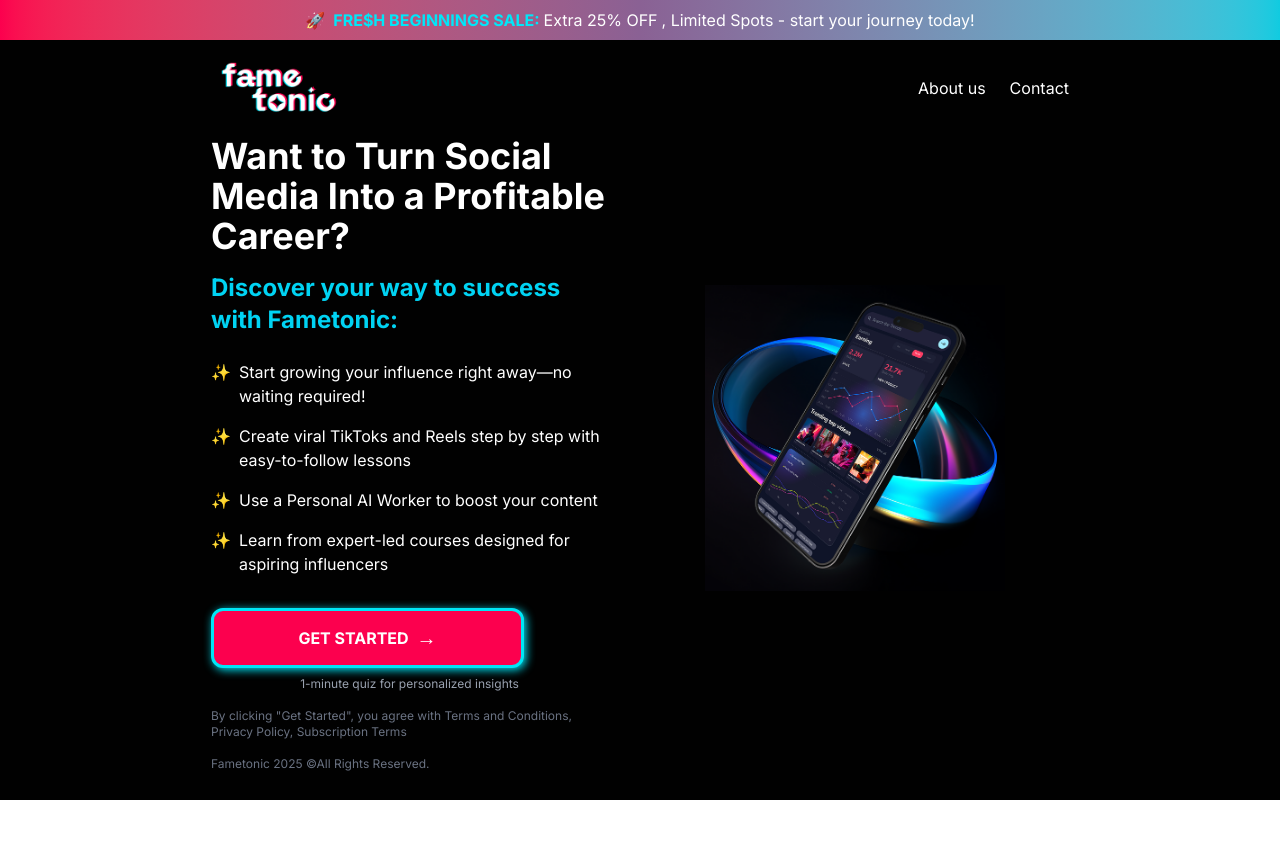
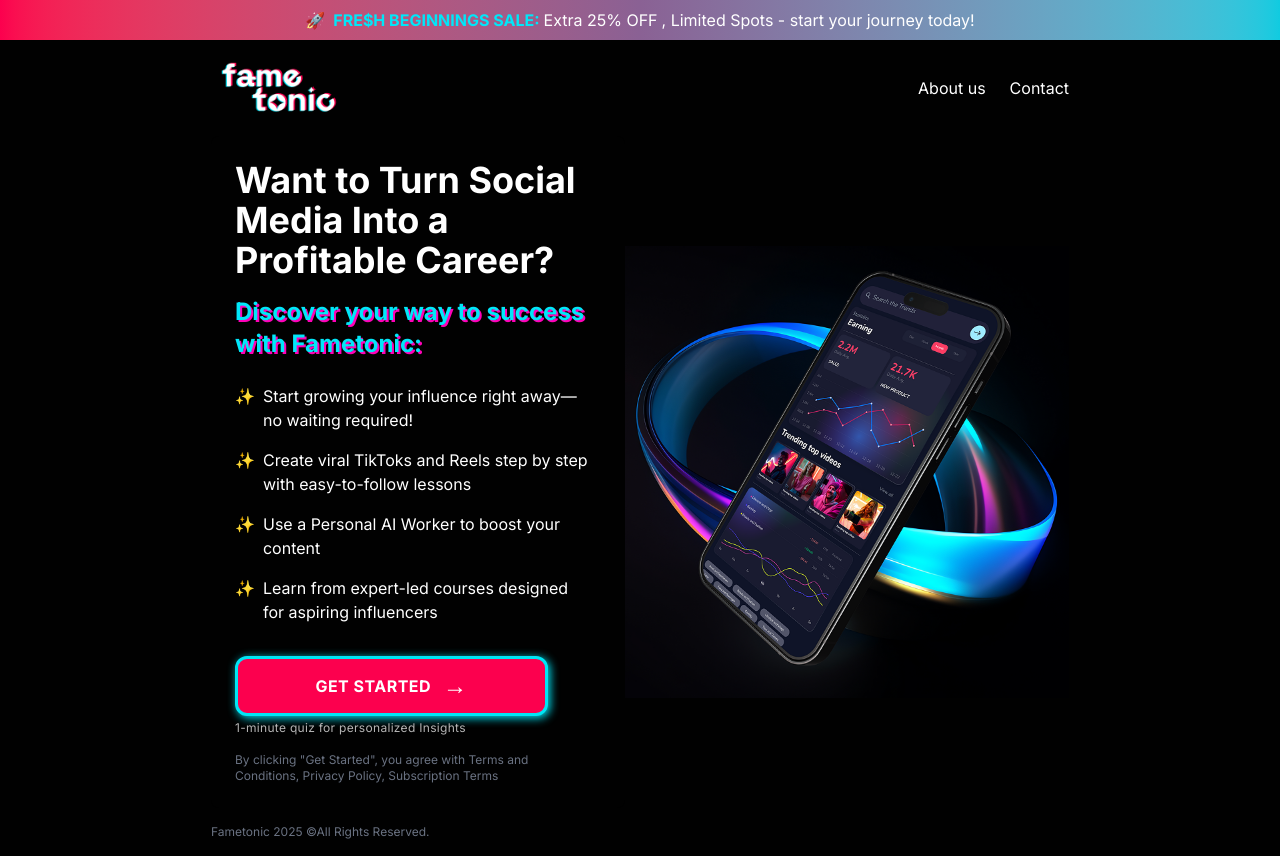
Before and after one commit to Arif-Ur-Rahman/netzet, a Next.js app: page / in a window 1280 px wide. Before the commit the page ends 800 px from the top, so only its background shows below. Built offline with nearby package versions, Linux system fonts and the light colour scheme.

Commit message:
Ham Burger Menu

```diff
--- a/app/page.tsx
+++ b/app/page.tsx
@@ -12,20 +12,25 @@
             <span className="font-bold text-[#00e7f9]">
               FRE$H BEGINNINGS SALE:
             </span>
-      <span className="md:hidden font-bold text-[#00e7f9]">Extra 25% OFF</span>
+            <span className="md:hidden font-bold text-[#00e7f9]">
+              Extra 25% OFF
+            </span>
           </span>
           <span className="hidden md:inline text-white ml-1">
             Extra 25% OFF
           </span>
           <span className="text-white md:ml-1">
-      <span className="hidden md:inline">, </span>Limited Spots - start your journey today!
+            <span className="hidden md:inline">, </span>Limited Spots - start
+            your journey today!
           </span>
         </p>
       </div>
 
       {/* Header */}
-      <header className="container mx-auto px-4 md:px-[211px] py-4 flex justify-between items-center">
-        <div className="flex-1">
+      <header className="w-full px-4 md:px-[211px] py-4">
+        <div className="flex items-center justify-between md:justify-start">
+          {/* Mobile Centered Logo */}
+          <div className="absolute left-1/2 -translate-x-1/2 md:relative md:translate-x-0 md:left-0 md:flex-1">
             <Image
               src="/logo.png"
               alt="Fametonic"
@@ -34,8 +39,13 @@
               className="w-32 md:w-36"
             />
           </div>
-        <nav className="hidden md:flex space-x-6">
-          <Link href="#about" className="hover:text-cyan-400 transition-colors">
+
+          {/* Desktop Nav */}
+          <nav className="hidden md:flex flex-1 justify-end space-x-6">
+            <Link
+              href="#about"
+              className="hover:text-cyan-400 transition-colors"
+            >
               About us
             </Link>
             <Link
@@ -45,13 +55,15 @@
               Contact
             </Link>
           </nav>
-        <button className="md:hidden">
+
+          {/* Mobile Hamburger */}
+          <button className="md:hidden relative z-10">
             <svg
               xmlns="http://www.w3.org/2000/svg"
               fill="none"
               viewBox="0 0 24 24"
               stroke="currentColor"
-            className="w-6 h-6"
+              className="w-6 h-6 text-white"
             >
               <path
                 strokeLinecap="round"
@@ -61,57 +73,58 @@
               />
             </svg>
           </button>
+        </div>
       </header>
 
       {/* Hero Section */}
-      <section className="container mx-auto px-4 md:px-[211px] py-4 md:py-0 flex flex-col-reverse md:flex-row items-center">
-        {/* Left Text Section */}
-        <div className="md:w-1/2 mb-8 md:mb-0 md:pr-8 text-center md:text-left">
+      <section className="container mx-auto px-4 md:px-[211px] py-4 md:py-0 relative">
+        <div className="flex flex-col-reverse md:flex-row items-center">
+          {/* Left Text Section - Now with absolute positioning on desktop */}
+          <div className="md:w-[55%] mb-8 md:mb-0 md:pr-8 text-center md:text-left relative z-10 md:bg-transparent md:backdrop-blur-sm md:rounded-lg md:p-6">
             <h1 className="text-2xl md:text-4xl font-bold mb-4">
               Want to Turn Social Media Into a Profitable Career?
             </h1>
-          <h2 className="text-lg md:text-2xl font-bold mb-6">
-            <span className="text-cyan-400">Discover your way to success</span>
-            <br />
-            <span className="text-cyan-400">with Fametonic:</span>
+            <h2 className="text-4xl md:text-2xl font-bold mb-6">
+              <span className="block text-[color:#00E7F9] drop-shadow-[2px_2px_0_#FF00B8]">
+                Discover your way to success
+              </span>
+              <span className="block text-[color:#00E7F9] drop-shadow-[2px_2px_0_#FF00B8]">
+                with Fametonic:
+              </span>
             </h2>
 
             <ul className="space-y-4 mb-8 text-sm md:text-base">
-            <li className="flex items-start justify-center md:justify-start">
+              {[
+                "Start growing your influence right away—no waiting required!",
+                "Create viral TikToks and Reels step by step with easy-to-follow lessons",
+                "Use a Personal AI Worker to boost your content",
+                "Learn from expert-led courses designed for aspiring influencers",
+              ].map((item, index) => (
+                <li
+                  key={index}
+                  className="flex items-start justify-center md:justify-start"
+                >
                   <span className="text-yellow-400 mr-2">✨</span>
-              <span>
-                Start growing your influence right away—no waiting required!
-              </span>
+                  <span>{item}</span>
                 </li>
-            <li className="flex items-start justify-center md:justify-start">
-              <span className="text-yellow-400 mr-2">✨</span>
-              <span>
-                Create viral TikToks and Reels step by step with easy-to-follow
-                lessons
-              </span>
-            </li>
-            <li className="flex items-start justify-center md:justify-start">
-              <span className="text-yellow-400 mr-2">✨</span>
-              <span>Use a Personal AI Worker to boost your content</span>
-            </li>
-            <li className="flex items-start justify-center md:justify-start">
-              <span className="text-yellow-400 mr-2">✨</span>
-              <span>
-                Learn from expert-led courses designed for aspiring influencers
-              </span>
-            </li>
+              ))}
             </ul>
 
+            <div className="flex flex-col items-center md:items-start">
               <button
-            className="bg-[#FC004E] text-white font-bold py-3 px-8 rounded-xl flex items-center justify-center w-full md:w-[313px] md:h-[60px] border-[3px] border-[#00E6F6]"
-            style={{ boxShadow: "2px 2px 10px 0px #00E7F9" }}
+                className="bg-[#FC004E] text-white font-bold py-3 px-8 rounded-xl flex items-center justify-center w-full md:w-[313px] md:h-[60px] border-[3px] border-[#00E6F6] font-Figtree hover:brightness-110 transition-all"
+                style={{
+                  boxShadow: "2px 2px 10px 0px #00E7F9",
+                  letterSpacing: "0.5px",
+                }}
               >
-            GET STARTED <span className="ml-2 text-xl">→</span>
+                GET STARTED<span className="ml-3 text-2xl">→</span>
               </button>
 
-          <p className="text-xs text-gray-400 mt-2 text-center">
-            1-minute quiz for personalized insights
+              <p className="text-xs text-[#B5B5B5] mt-1 text-center md:text-left font-Figtree tracking-wide">
+                1-minute quiz for personalized Insights
               </p>
+            </div>
 
             <p className="text-xs text-gray-500 mt-4 text-center md:text-left">
               By clicking "Get Started", you agree with Terms and Conditions,
@@ -119,16 +132,17 @@
             </p>
           </div>
 
-        {/* Right Image Section */}
-        <div className="md:w-1/2 relative mb-8 md:mb-0">
-          <div className="absolute w-full h-full bg-gradient-to-r from-blue-500/30 to-purple-500/30 rounded-full blur-3xl -z-10"></div>
+          {/* Right Image Section - Now with negative margin on desktop */}
+          <div className="md:w-[60%] relative mb-8 md:mb-0 md:-ml-[0%]">
+            <div className="absolute w-full h-full bg-transparent rounded-full blur-3xl -z-100"></div>
             <Image
               src="/Influe_mobile_mockup_3 1.png"
               alt="Fametonic App"
-            width={300}
-            height={400}
-            className="relative z-10 mx-auto"
+              width={666}
+              height={679}
+              className="w-full h-auto max-w-[666px] mx-auto"
             />
+          </div>
         </div>
       </section>
 
```
Lines whose indentation alone changed are shown as unchanged.
